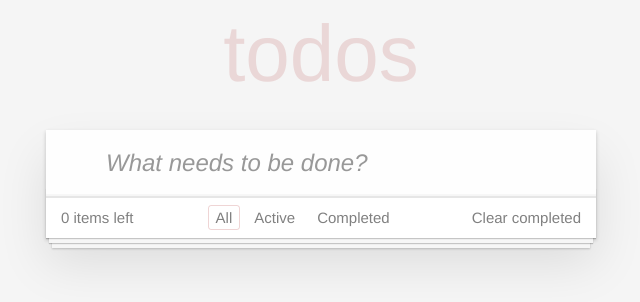
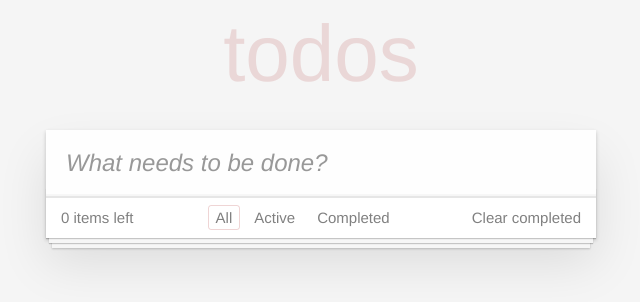
Before and after one commit to Vinkol/todo-app, a React (Create React App) app: page / in a window 1280 px wide. Shown: the top 302 px of the page, without its empty margins (319-959 px from the left). Built offline with nearby package versions, Linux system fonts and the light colour scheme.

Commit message:
add class

```diff
--- a/src/index.css
+++ b/src/index.css
@@ -108,12 +108,20 @@ body {
 }
 
 .new-todo {
-  padding: 16px 16px 16px 60px;
+  padding: 16px 16px 16px 20px;
   border: none;
   background: rgba(0, 0, 0, 0.003);
   box-shadow: inset 0 -2px 1px rgba(0, 0, 0, 0.03);
 }
 
+.new-todo-form__timer {
+  width: 24%;
+}
+
+.new-todo-form {
+  display: flex;
+  margin: 0;
+}
 
 .main {
   position: relative;
```
